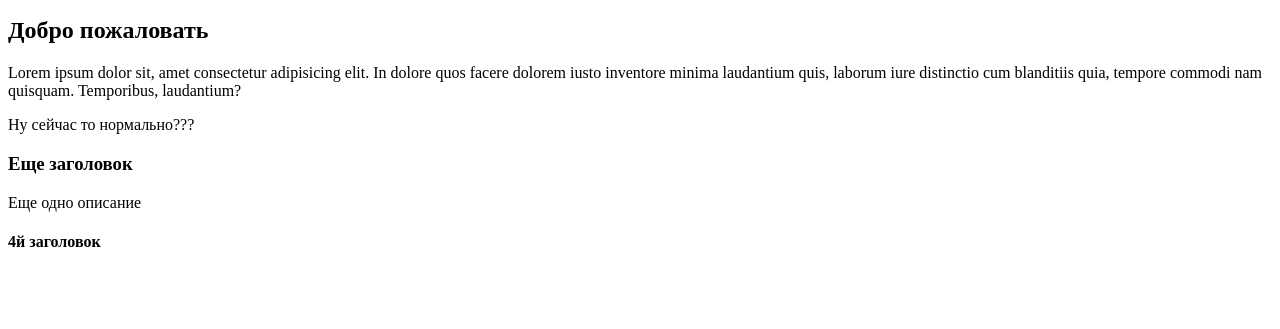
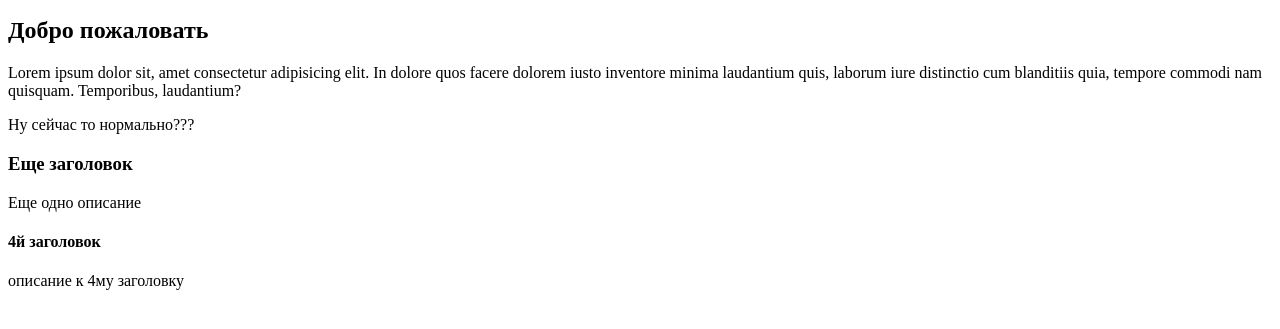
Before and after one commit to MikhailU-93/for_study, a plain HTML site: page index.html in a window 1280 px wide. Shown: the part 105-434 px from the top of the page. Drawn offline with Linux system fonts and the light colour scheme.

Commit message:
описание к заголовку

```diff
--- a/index.html
+++ b/index.html
@@ -13,6 +13,7 @@
   <h3>Еще заголовок</h3>
   <p>Еще одно описание</p>
   <h4>4й заголовок</h4>
+  <p>описание к 4му заголовку</p>
 
 </body>
 </html>
```
